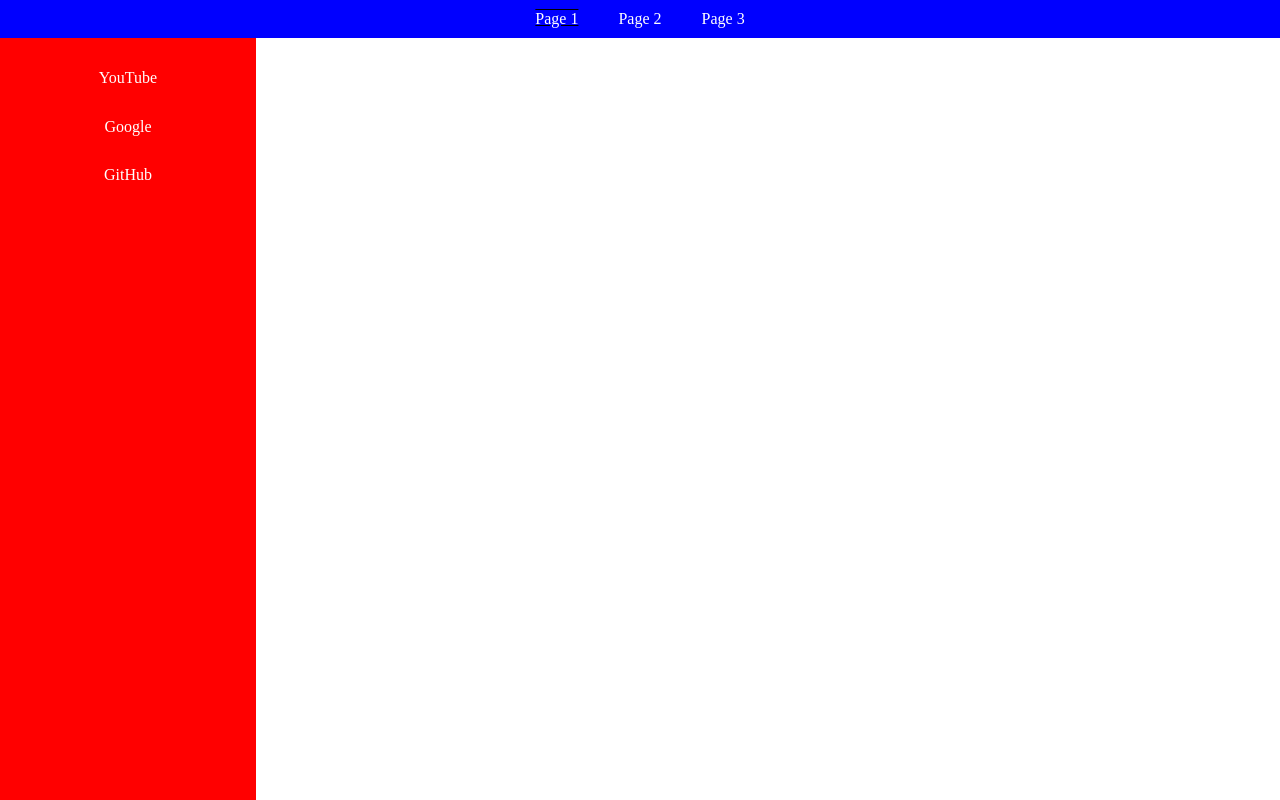
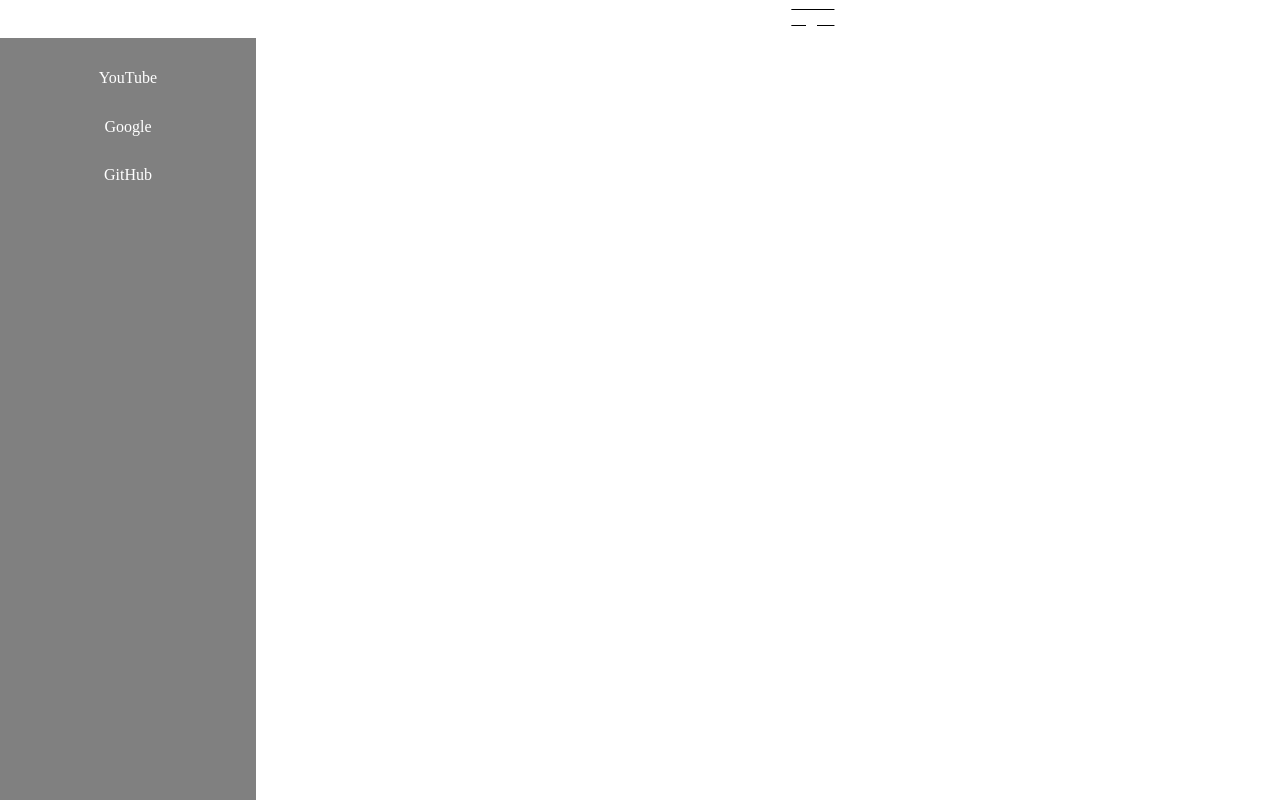
Before and after one commit to rashid0326/LAB7, a plain HTML site: page index.html in a window 1280 px wide. Drawn offline with Linux system fonts and the light colour scheme.

Commit message:
Update style.css
Edit color

```diff
--- a/css/style.css
+++ b/css/style.css
@@ -1,11 +1,11 @@
 #main-navbar {
-  background-color: blue;
+  background color: light blue;
   overflow: hidden;
 }
 
 #main-navbar ul {
   float: left;
-  left: 50%;
+  left: 70%;
   list-style-type: none;
   margin: 0;
   padding: 0;
@@ -41,7 +41,7 @@
 }
 
 #sidebar {
-  background-color: red;
+  background-color: grey;
   height: 100%;
   width: 20%;
   position: fixed;
```
